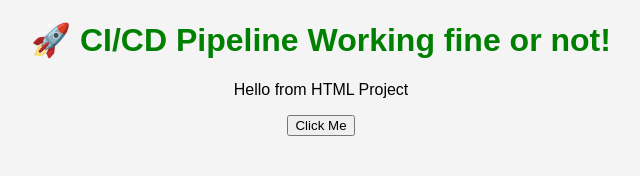
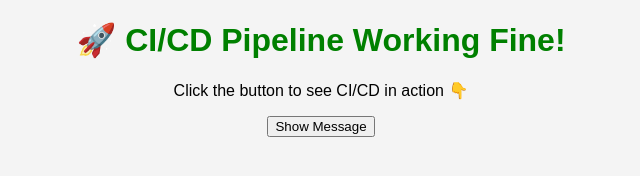
Before and after one commit to nandkhile1111/html-cicd-project, a plain HTML site: page index.html in a window 1280 px wide. Shown: the whole page, without its empty margins (319-959 px from the left). Drawn offline with Linux system fonts and the light colour scheme.

Commit message:
Update index.html

```diff
--- a/index.html
+++ b/index.html
@@ -6,10 +6,11 @@
 </head>
 <body>
 
-    <h1>🚀 CI/CD Pipeline Working fine or not!</h1>
-    <p id="message">Hello from HTML Project</p>
+    <h1>🚀 CI/CD Pipeline Working Fine!</h1>
 
-    <button onclick="changeText()">Click Me</button>
+    <p id="message">Click the button to see CI/CD in action 👇</p>
+
+    <button onclick="changeText()">Show Message</button>
 
     <script src="script.js"></script>
 </body>
```
